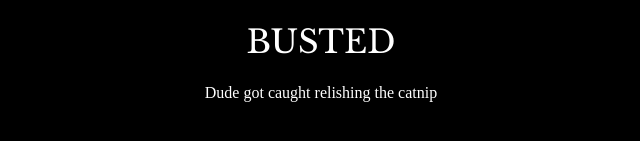
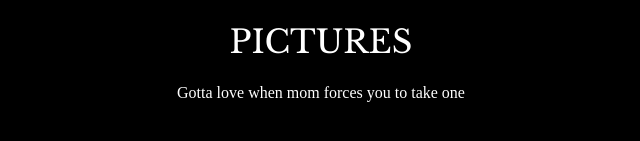
Before and after one commit to mutrera005287/webdev-projects, a plain HTML site: page meme/index.html in a window 1280 px wide. Shown: the part 553-694 px from the top of the page, without its empty margins (319-959 px from the left). Drawn offline with nearby package versions, Linux system fonts and the light colour scheme.

Commit message:
Updated caption

```diff
--- a/meme/index.html
+++ b/meme/index.html
@@ -13,27 +13,8 @@
           height="400"
           width="500"
     />
-    <h1>Busted</h1>
-    <p>Dude got caught relishing the catnip</p>
+    <h1>Pictures</h1>
+    <p>Gotta love when mom forces you to take one</p>
   </div>
 </body>
 </html>
-
-
-
-<!--
-  TODO: Create a motivational post website.
-Style it how ever you like.
-Look at the goal image for inspiration.
-But it must have the following features:
-1. The main h1 text should be using the Regular Libre Baskerville Font from Google Fonts:
-  https://fonts.google.com/specimen/Libre+Baskerville
-2. The text should be white and background black.
-3. Add your own image into the images folder inside assets. It should have a 5px white border.
-4. The text should be center aligned.
-5. Create a div to contain the h1, p and img elements. Adjust the margins so that the image and text are centered on the page.
-  Hint: You horizontally center a div by giving it a width of 50% and a margin-left of 25%.
-  Hint: Set the image to have a width of 100% so it fills the div.
-6. Read about the text-transform property on MDN docs to make the h1 uppercase with CSS.
-  https://developer.mozilla.org/en-US/docs/Web/CSS/text-transform
--->
```
